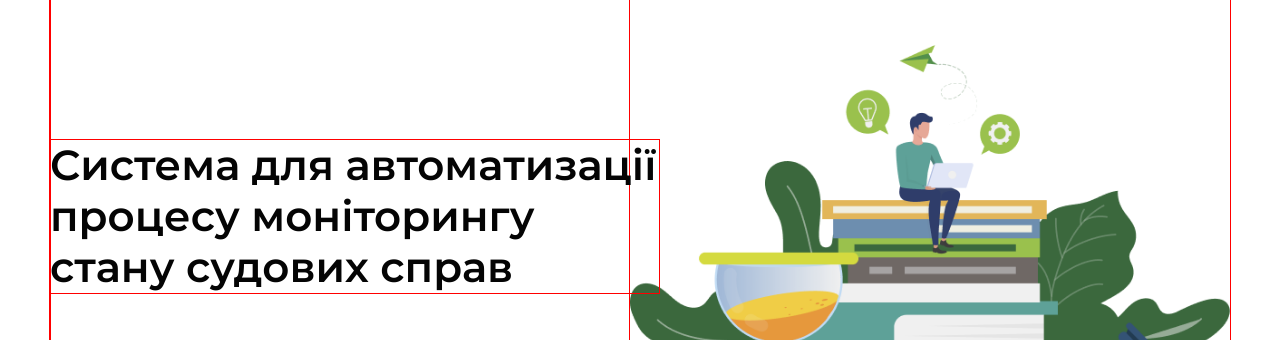
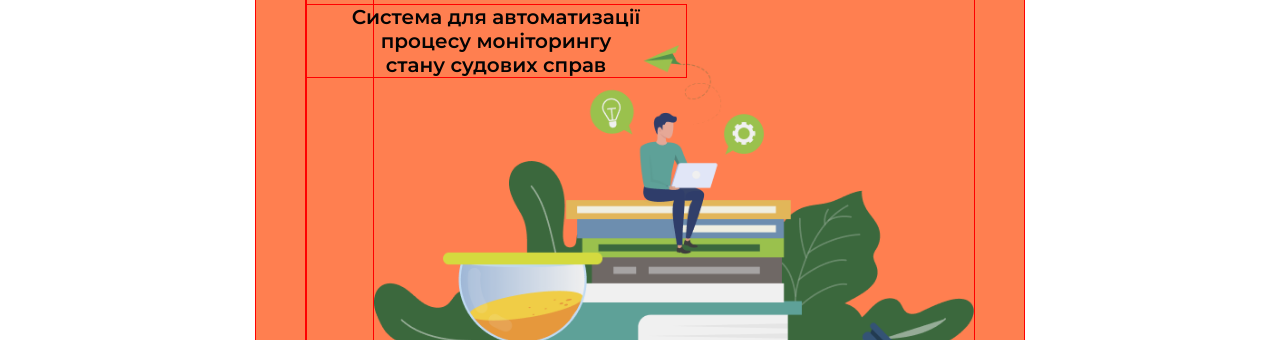
Before and after one commit to RS-free/court-control, a plain HTML site: page index.html in a window 1280 px wide. Shown: the top 340 px of the page. Drawn offline with nearby package versions, Linux system fonts and the light colour scheme.

Commit message:
add mobile adapt

```diff
--- a/sass/base/_common.scss
+++ b/sass/base/_common.scss
@@ -1,7 +1,7 @@
 *,
 *::before,
 *::after {
-    box-sizing: inherit;
+    // box-sizing: inherit;
     outline: 1px solid red;
 }
 
@@ -45,6 +45,7 @@ p {
 img {
     display: block;
     max-width: 100%;
+    height: auto;
 }
 
 .visually-hidden {
--- a/sass/base/_container.scss
+++ b/sass/base/_container.scss
@@ -1,8 +1,25 @@
 .container-fluid {
     // width: 1400px;
-    // width: 100%;
+    width: 100%;
     padding: 0 50px;
     margin: 0;
-    margin-left: auto;
-    margin-right: auto;
+    background-color: pink;
+
+    @media screen and (min-width: 480px) {
+        max-width: 480px;
+        margin-left: auto;
+        margin-right: auto;
+        background-color: aqua;
+    }
+
+    @media screen and (min-width: 768px) {
+        max-width: 768px;
+        background-color: coral;
+    }
+
+    @media screen and (min-width: 1400px) {
+        max-width: 1400px;
+        padding: 0 50px;
+        background-color: yellowgreen;
+    }
 }
--- a/sass/components/_title.scss
+++ b/sass/components/_title.scss
@@ -1,12 +1,26 @@
 /* hero */
 .hero-title {
     position: absolute;
+
+    @media screen and (min-width: 480px) {
+        width: 380px;
+        margin-top: 5px;
+        font-weight: 600;
+        font-size: 20px;
+        text-align: center;
+    }
+
+    @media screen and (min-width: 768px) {
+    }
+
+    @media screen and (min-width: 1400px) {
         width: 609px;
         height: 153px;
         margin-top: 140px;
         font-weight: 600;
         font-size: 42px;
         line-height: 51px;
+    }
 }
 
 /* section advantages */
```
Also changed, not shown: css/main.css, css/main.min.css, 2 other files. Lines whose indentation alone changed are shown as unchanged.
